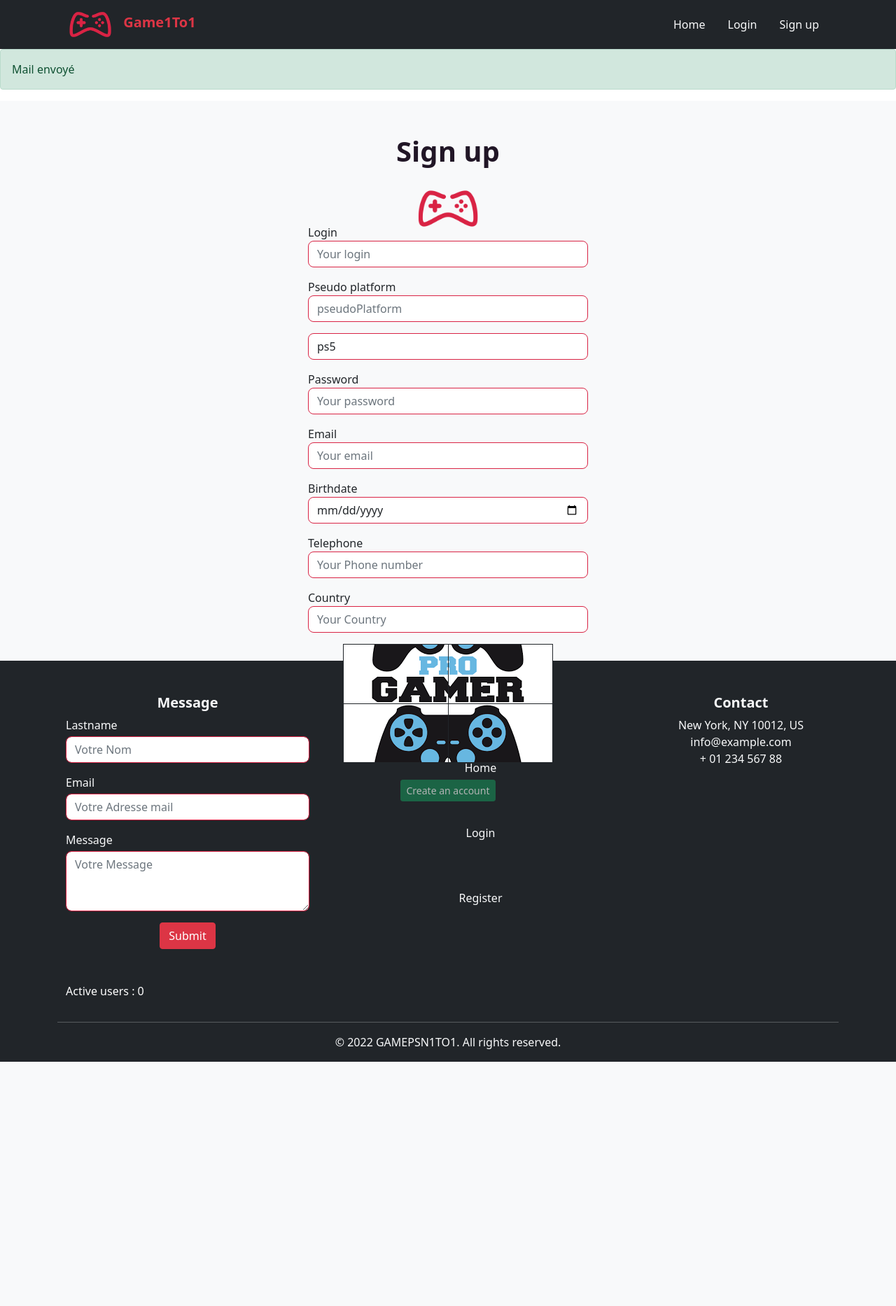
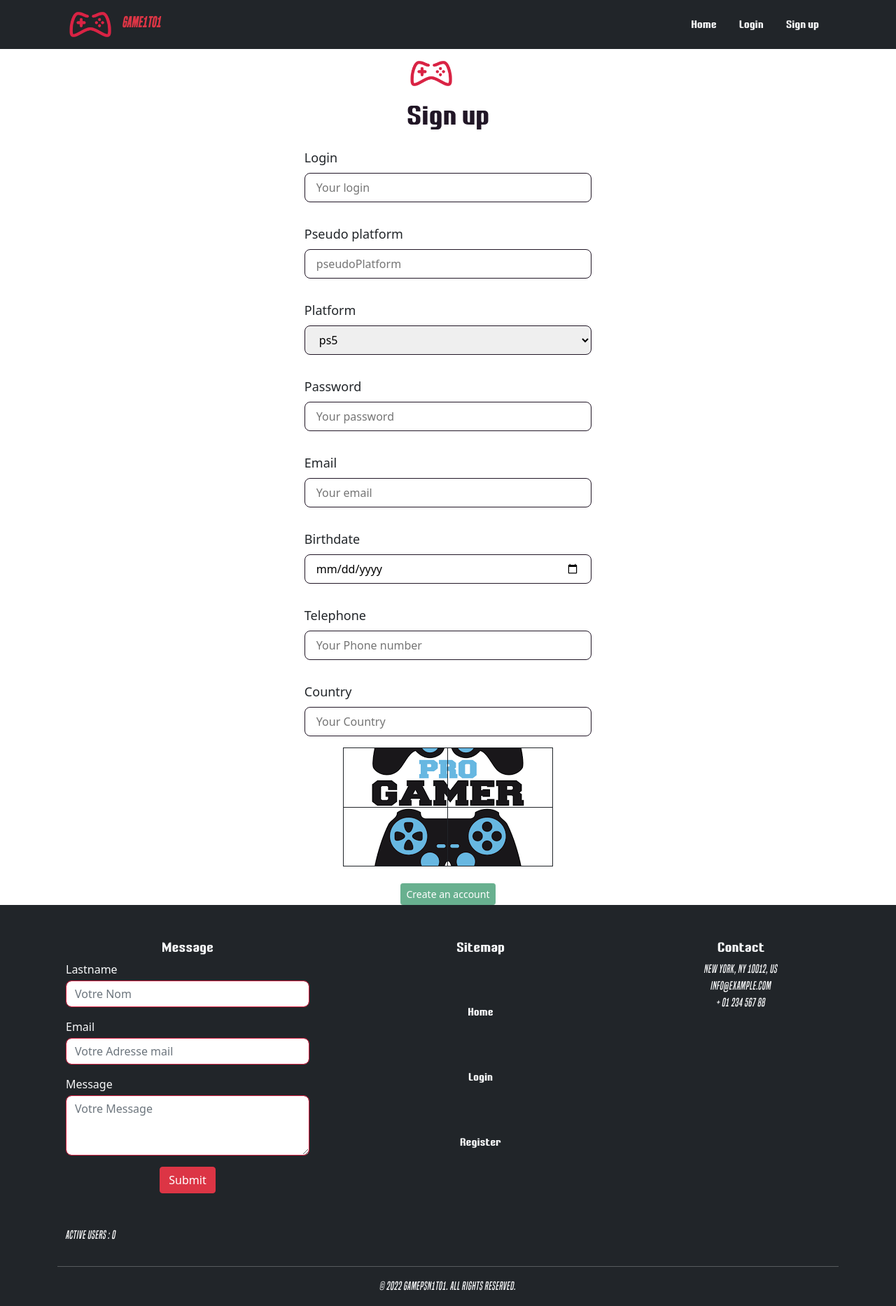
Before and after one commit to enzoforreal/gamepsn1to1, a PHP site: page /creerCompte in a window 1280 px wide. Shown: the whole page at 70% size. Before the commit the page ends 1517 px from the top, so only its background shows below. Run offline with PHP 8.4, Linux system fonts and the light colour scheme; data that the repository does not hold is empty.

Commit message:
add font police

```diff
--- a/website/controllers/Visiteur/Visiteur.controller.php
+++ b/website/controllers/Visiteur/Visiteur.controller.php
@@ -38,7 +38,7 @@ class VisiteurController extends MainController{
             "view" => "views/Visiteur/creerCompte.view.php",
             "template" => "views/common/template.php"
         ];
-        Toolbox::sendMail('gamepsn1to1@gmail.com', 'test', 'body');
+       // Toolbox::sendMail('gamepsn1to1@gmail.com', 'test', 'body');
         $this->genererPage($data_page);
     }
 
--- a/website/public/CSS/component.css
+++ b/website/public/CSS/component.css
@@ -407,3 +407,5 @@ p, h1, h2, h3, h4, h5, h6, a{
         border-bottom-color: var(--bg-red-color);
         filter: drop-shadow(0 -0.0625rem 0.0625rem rgba(0, 0, 0, .1));
     }
+
+    */
--- /dev/null
+++ b/website/public/CSS/stylesheet.css
@@ -0,0 +1,104 @@
+/*! Generated by Font Squirrel (https://www.fontsquirrel.com) on May 23, 2022 */
+
+
+
+@font-face {
+    font-family: 'built_titlingbold';
+    src: url('../../public/fonts/built_titling_bd-webfont.woff2') format('woff2'),
+         url('../../public/fonts/built_titling_bd-webfont.woff') format('woff');
+    font-weight: normal;
+    font-style: normal;
+
+}
+
+
+
+
+@font-face {
+    font-family: 'built_titlingitalic';
+    src: url('../../public/fonts/built_titling_rg_it-webfont.woff2') format('woff2'),
+         url('../../public/fonts/built_titling_rg_it-webfont.woff') format('woff');
+    font-weight: normal;
+    font-style: normal;
+
+}
+
+
+
+
+@font-face {
+    font-family: 'built_titlingregular';
+    src: url('../../public/fonts/built_titling_rg-webfont.woff2') format('woff2'),
+         url('../../public/fonts/built_titling_rg-webfont.woff') format('woff');
+    font-weight: normal;
+    font-style: normal;
+
+}
+
+
+
+
+@font-face {
+    font-family: 'clementepdairegular';
+    src: url('../../public/fonts/clementepdai-regular-webfont.woff2') format('woff2'),
+         url('../../public/fonts/clementepdai-regular-webfont.woff') format('woff');
+    font-weight: normal;
+    font-style: normal;
+
+}
+
+
+
+
+@font-face {
+    font-family: 'lt_energybold';
+    src: url('../../public/fonts/ltenergy-webfont.woff2') format('woff2'),
+         url('../../public/fonts/ltenergy-webfont.woff') format('woff');
+    font-weight: normal;
+    font-style: normal;
+
+}
+
+
+
+h1 {
+font-family: 'lt_energybold', Arial, sans-serif;
+font-weight:normal;
+font-style:normal;
+}
+
+h2 {
+font-family: 'lt_energybold', Arial, sans-serif;
+font-weight:normal;
+font-style:normal;
+}
+
+p {
+font-family: 'built_titlingitalic', Arial, sans-serif;
+font-weight:normal;
+font-style:normal;
+}
+
+a {
+font-family: 'lt_energybold', Arial, sans-serif;
+font-weight:normal;
+font-style:normal;
+}
+
+option {
+font-family: 'lt_energybold', Arial, sans-serif;
+font-weight:normal;
+font-style:normal;
+}
+
+h4 {
+font-family: 'lt_energybold', Arial, sans-serif;
+font-weight:normal;
+font-style:normal;
+}
+
+h5 {
+font-family: 'lt_energybold', Arial, sans-serif;
+font-weight:normal;
+font-style:normal;
+}
--- a/website/views/Visiteur/accueil.view.php
+++ b/website/views/Visiteur/accueil.view.php
@@ -1,4 +1,4 @@
- <link href="<?= URL ?>public/CSS/main.css" rel="stylesheet" type="text/css" />
+ <link href="<?= URL ?>public/CSS/" rel="stylesheet" type="text/css" />
  <?php if(!empty($page_css)) : ?>
  <?php foreach($page_css as $fichier_css) : ?>
  <link href="<?= URL ?>public/CSS/<?= $fichier_css ?>" rel="stylesheet" type="text/css" />
--- a/website/views/Visiteur/creerCompte.view.php
+++ b/website/views/Visiteur/creerCompte.view.php
@@ -1,31 +1,35 @@
 <script src="public/JavaScript/captcha.js" charset="utf-8"></script>
-<link href="<?= URL ?>../../public/CSS/captcha.css" rel="stylesheet" type="text/css" />
-<main class="container-fluid bg-light" style="height: 100vh">
+<link href="<?= URL ?>public/CSS/captcha.css" rel="stylesheet" />
+
+<main class="custom-container-fluid-grey">
       <div class="container">
-            <div class="d-flex flex-column align-items-center">
+            <div class="d-flex flex-column login-container align-items-center">
 
-                  <div class="m-5">
-                        <h1 class="text-center fw-bold">Sign up</h1>
-                        <img class="mx-auto d-block mb-3" src="../../public/Assets/images/logo.png" alt="Logo"
-                              width="100px" style=" object-fit: cover ;  ">
-                        <p class="text-center"></p>
+                  <div class="login-logo-container">
+                        <div class="login-logo-image-container">
+
+                              <img src="<?= URL; ?>public/Assets/images/logo.png" width="70px" alt="logo du site" />
+                        </div>
+                        <h1 class="login-logo-title">Sign up</h1>
                   </div>
 
-                  <form id="form" method="POST" action="validation_creerCompte" class="d-flew flew-column"
-                        style="width: 400px">
+                  <div class="login-form-container">
+                        <form method="POST" action="<?= URL ?>validation_creerCompte">
                               <div class="mb-3">
-                              <label for="login">Login</label>
-                              <input type="text" name="login" id="login" class="form-control" placeholder="Your login"
-                                    require="required">
+                                    <label class="label" for="login">Login</label>
+                                    <input type="text" name="login" id="login" class="input-field"
+                                          placeholder="Your login" require="required">
                               </div>
 
                               <div class="mb-3">
-                              <label for="pseudoPlatform">Pseudo platform</label>
-                              <input type="Text" name="pseudoPlatform" id="pseudoPlatform" class="form-control"
+                                    <label class="label" for="pseudoPlatform">Pseudo platform</label>
+                                    <input type="Text" name="pseudoPlatform" id="pseudoPlatform" class="input-field"
                                           placeholder="pseudoPlatform" require="required">
                               </div>
+
                               <div class="mb-3">
-                              <select name="platform" class="form-control">
+                                    <label class="label" for="platform">Platform</label>
+                                    <select name="platform" class="input-field">
                                           <option value="ps5" selected>ps5</option>
                                           <option value="ps4">ps4</option>
                                           <option value="xbox">xbox</option>
@@ -35,34 +39,35 @@
                               </div>
 
                               <div class="mb-3">
-                              <label for="password">Password</label>
-                              <input type="password" name="password" id="password" class="form-control"
+                                    <label class="label" for="password">Password</label>
+                                    <input type="password" name="password" id="password" class="input-field"
                                           placeholder="Your password" require="required">
                               </div>
 
                               <div class="mb-3">
-                              <label for="mail">Email</label>
-                              <input type="mail" name="mail" id="mail" class="form-control" placeholder="Your email"
-                                    require="required">
+                                    <label class="label" for="mail">Email</label>
+                                    <input type="mail" name="mail" id="mail" class="input-field"
+                                          placeholder="Your email" require="required">
                               </div>
                               <div class="mb-3">
-                              <label for="birthdate">Birthdate</label>
-                              <input type="date" name="birthdate" id="birthdate" class="form-control"
+                                    <label class="label" for="birthdate">Birthdate</label>
+                                    <input type="date" name="birthdate" id="birthdate" class="input-field"
                                           placeholder="Birthdate" require="required">
                               </div>
                               <div class="mb-3">
-                              <label for="telephone">Telephone</label>
-                              <input type="phone" name="telephone" id="telephone" class="form-control"
+                                    <label class="label" for="telephone">Telephone</label>
+                                    <input type="phone" name="telephone" id="telephone" class="input-field"
                                           placeholder="Your Phone number" require="required">
                               </div>
                               <div class="mb-3">
-                              <label for="country">Country</label>
-                              <input type="Text" name="country" id="country" class="form-control"
+                                    <label class="label" for="country">Country</label>
+                                    <input type="Text" name="country" id="country" class="input-field"
                                           placeholder="Your Country" require="required">
                               </div>
 
 
-                        <table class="captcha" width="300" border="0" cellspacing="0" cellpadding="0" height="170">
+                              <table class="captcha" width="300" border="0" cellspacing="0" cellpadding="0"
+                                    height="170">
                                     <tr>
                                           <td id="image1" name="image2" class="i6" onclick="clickImage('image1')"></td>
                                           <td id="image2" name="image3" class="i2" onclick="clickImage('image2')"></td>
@@ -77,9 +82,9 @@
                                           class="btn btn-success btn-sm  mt-4">Create an
                                           account</button>
                               </div>
-
                         </form>
 
                   </div>
             </div>
+      </div>
 </main>
--- a/website/views/common/template.php
+++ b/website/views/common/template.php
@@ -12,6 +12,7 @@
 
 
       <link href="<?= URL ?>public/CSS/component.css" rel="stylesheet" type="text/css" />
+      <link href="<?= URL ?>public/CSS/stylesheet.css" rel="stylesheet" type="text/css" />
       <?php if(!empty($page_css)) : ?>
       <?php foreach($page_css as $fichier_css) : ?>
       <link href="<?= URL ?>public/CSS/<?= $fichier_css ?>" rel="stylesheet" type="text/css" />
```
Also changed, not shown: website/public/CSS/main.css (+0 -18 lines), website/views/Utilisateur/roomParty.view.php (+10 -10 lines), website/public/CSS/captcha.css (line endings or trailing spaces), website/public/fonts/built_titling_bd-webfont.woff (added), website/public/fonts/built_titling_bd-webfont.woff2 (added), website/public/fonts/built_titling_rg-webfont.woff (added), website/public/fonts/built_titling_rg-webfont.woff2 (added), website/public/fonts/built_titling_rg_it-webfont.woff (added), website/public/fonts/built_titling_rg_it-webfont.woff2 (added), website/public/fonts/clementepdai-regular-webfont.woff (added), website/public/fonts/clementepdai-regular-webfont.woff2 (added), website/public/fonts/ltenergy-webfont.woff (added), website/public/fonts/ltenergy-webfont.woff2 (added). Lines whose indentation alone changed are shown as unchanged.
